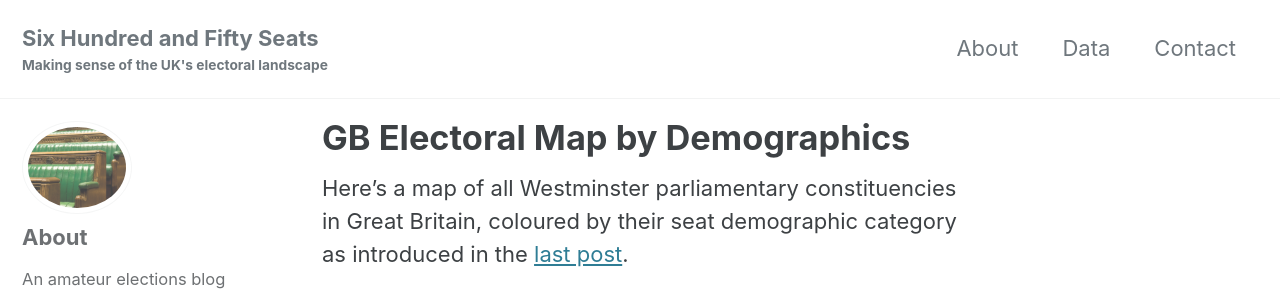
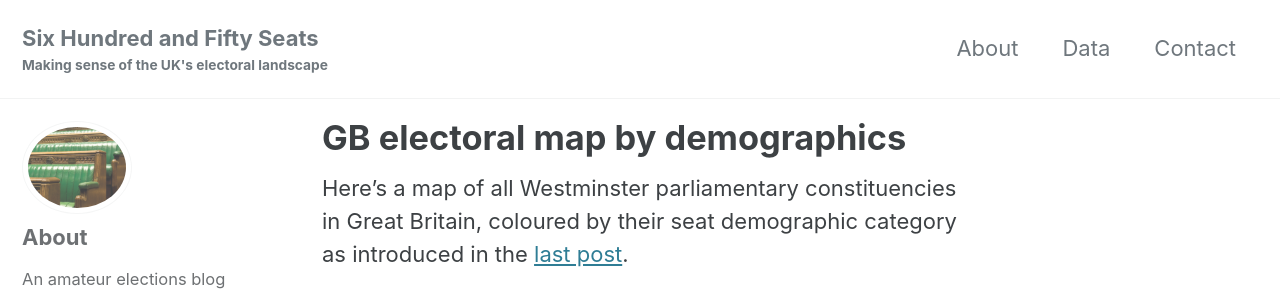
Before and after one commit to sixhundredandfifty/blog, a Jekyll site: the page built from _posts/2020-09-19-maps.md, in a window 1280 px wide and 900 px high, cut to the strip 0-296 px from the top of the window. Built offline with Jekyll 4.4.1, drawn with Linux system fonts in a browser that asks for light colours; cached includes are drawn as plain includes; nearby versions of some CDN libraries.

```diff
--- a/_posts/2020-09-19-maps.md
+++ b/_posts/2020-09-19-maps.md
@@ -1,5 +1,5 @@
 ---
-title: "GB Electoral Map by Demographics"
+title: "GB electoral map by demographics"
 last_modified_at: 2020-09-19GMT:18:43-00:00
 tags:
   - Battleground
```
